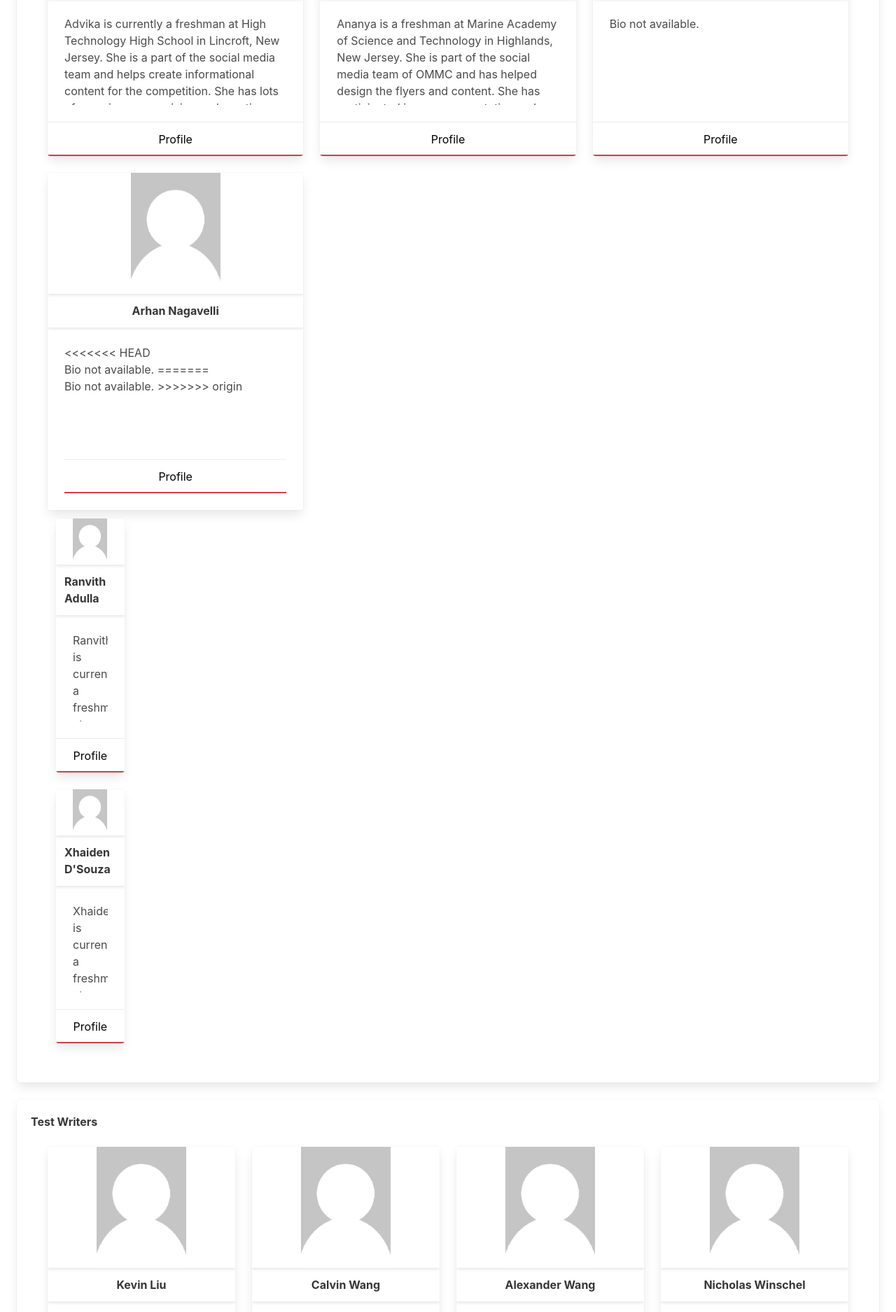
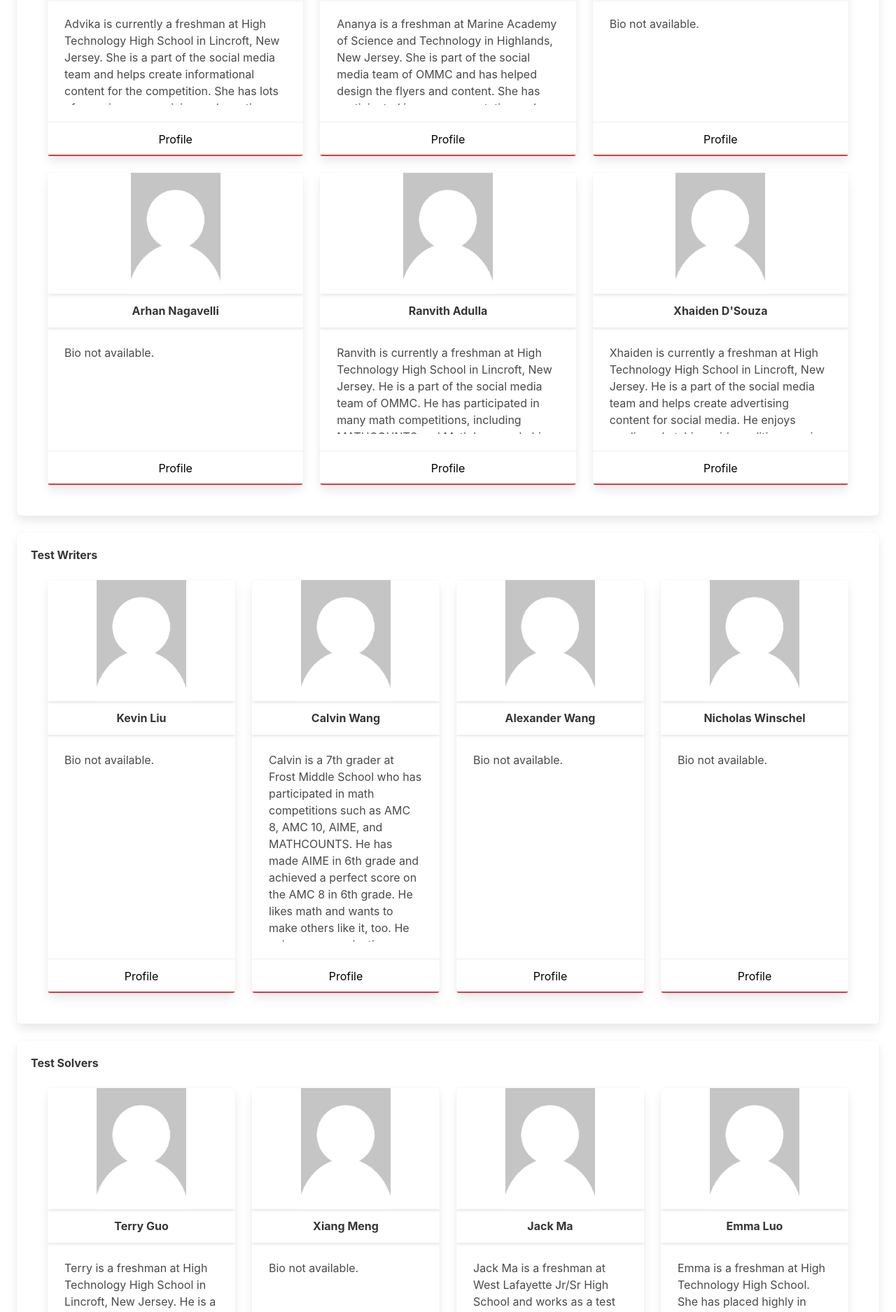
Before and after one commit to Kevin-Liu-01/OMMC-Math-Comp, a Flask app: page /creators in a window 1280 px wide. Shown: the part 1956-3831 px from the top of the page at 70% size. Run offline with Flask 2, Linux system fonts and the light colour scheme; some libraries are stand-ins or nearby versions.

Commit message:
Fixed Arhan's Bio, and Column Formatting

```diff
--- a/templates/creators.html
+++ b/templates/creators.html
@@ -311,13 +311,11 @@
                       </p>
                     </header>
                     <div class="card-content">
-<<<<<<< HEAD
+
                       <div class="content" style="font-size:1em;min-height:8rem; max-height:8rem;overflow:auto">
                         Bio not available.
-=======
-                      <div class="content" style="font-size:1em;min-height:17rem; max-height:17rem;overflow:auto">
-                        Bio not available.
->>>>>>> origin
+
+
                       </div>
                     </div>
 
@@ -490,7 +488,7 @@
                 <strong>Test Solvers</strong>
                  <section class="columns p-5 is-multiline">
 
-                  <div class="column is-one-fourth">
+                  <div class="column is-one-quarter">
                     <div class="card">
                                           <header class="card-header">
                                               <img src="/static/documents/blank.png" style="display: block;
@@ -514,7 +512,7 @@
                                       </div>
 
 
-                                      <div class="column is-one-fourth">
+                                      <div class="column is-one-quarter">
                                         <div class="card">
                                           <header class="card-header">
                                               <img src="/static/documents/blank.png" style="display: block;
@@ -536,7 +534,7 @@
                                           </footer>
                                         </div>
                                       </div>
-                                      <div class="column is-one-fourth">
+                                      <div class="column is-one-quarter">
                                         <div class="card">
                                           <header class="card-header">
                                               <img src="/static/documents/blank.png" style="display: block;
@@ -558,7 +556,7 @@
                                           </footer>
                                         </div>
                                       </div>
-                                      <div class="column is-one-fourth">
+                                      <div class="column is-one-quarter">
                                         <div class="card">
                                           <header class="card-header">
                                               <img src="/static/documents/blank.png" style="display: block;
@@ -580,7 +578,7 @@
                                           </footer>
                                         </div>
                                       </div>
-                                      <div class="column is-one-fourth">
+                                      <div class="column is-one-quarter">
                                         <div class="card">
                                           <header class="card-header">
                                               <img src="/static/documents/blank.png" style="display: block;
```
